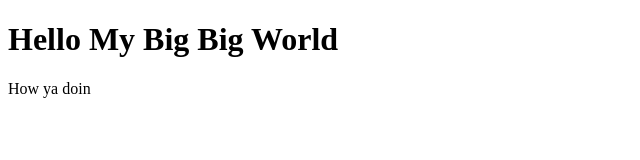
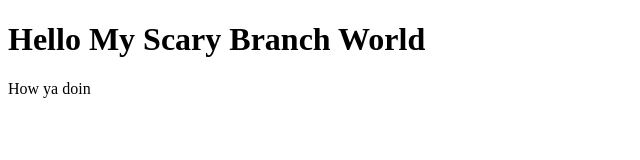
Before and after one commit to Ilya-Lad/-Gitty, a plain HTML site: page index.html in a window 1280 px wide. Shown: the whole page, without its empty margins (0-640 px from the left). Drawn offline with Linux system fonts and the light colour scheme.

Commit message:
Scarry Branch commit 1

```diff
--- a/index.html
+++ b/index.html
@@ -7,7 +7,7 @@
     <title>Document</title>
 </head>
 <body>
-    <h1>Hello My  Big Big  World</h1>
+    <h1>Hello My Scary Branch World</h1>
     <p>How ya doin</p>
 
 
```
